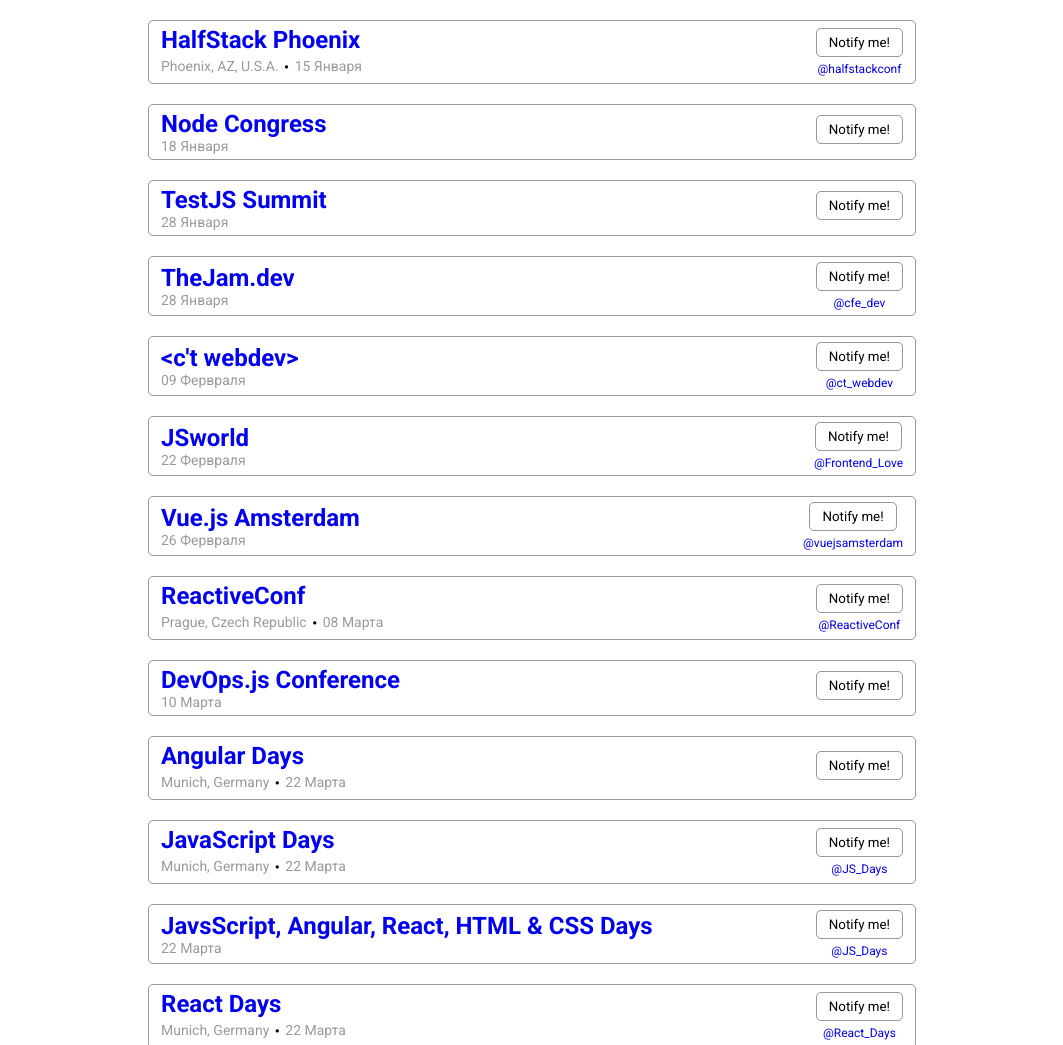
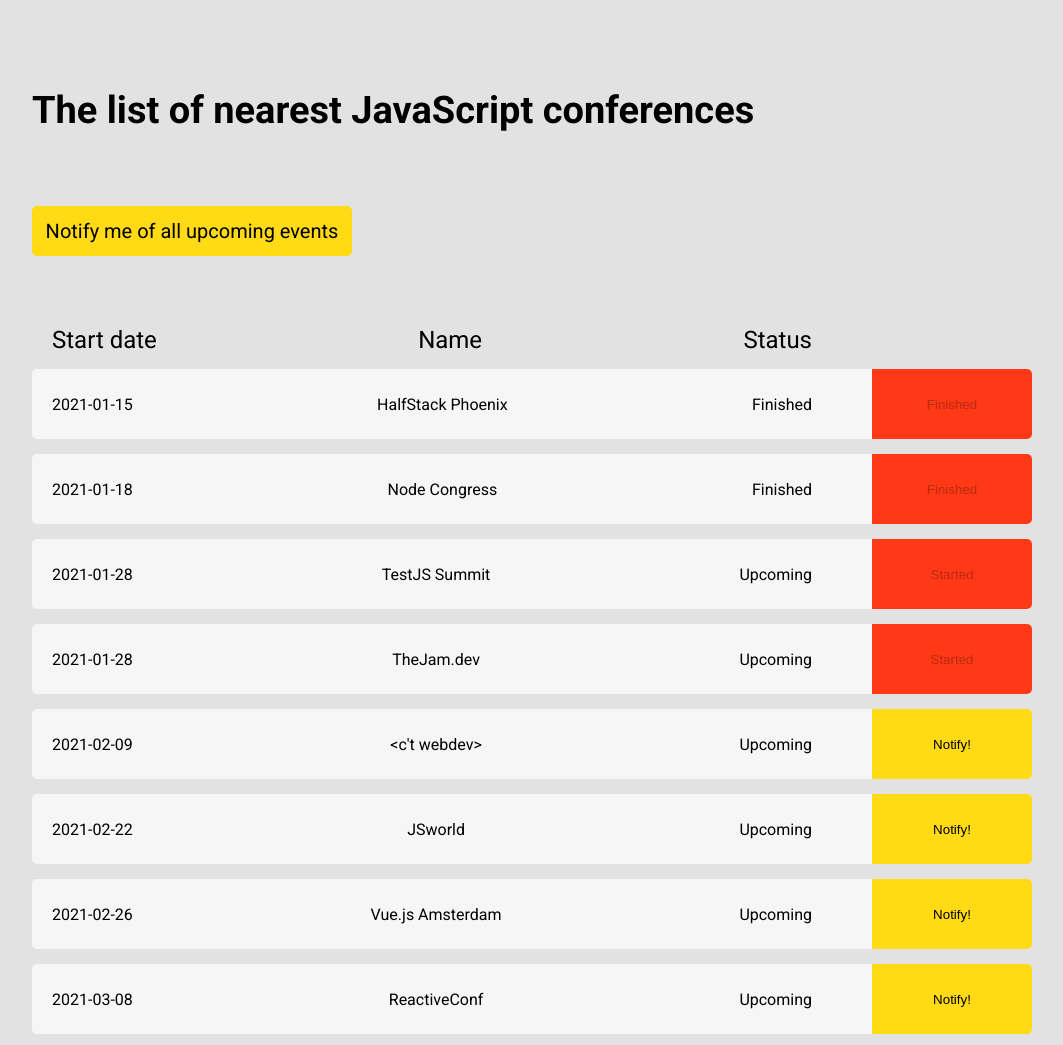
Before and after one commit to IwanMaks/notifycation, a website: page index.html in a window 1280 px wide. Shown: the top 1045 px of the page, without its empty margins (108-1171 px from the left). Drawn offline with Linux system fonts and the light colour scheme.

Commit message:
add beauty layout and some fitch

```diff
--- a/css/style.sass
+++ b/css/style.sass
@@ -1,69 +1,143 @@
 body
+  box-sizing: border-box
+  background-color: #E2E2E2
   font-family: Roboto, sans-serif
-  box-sizing: border-box
-  width: 100%
-  margin: 0 auto
+  display: flex
+  justify-content: center
 
-button
-  cursor: pointer
-  border: none
-  background: transparent
-  &:active, &:focus
-    outline: none
-
-a
-  text-decoration: none
+ul
+  list-style: none
+  margin: 0
+  padding: 0
 
 .container
-  width: 60%
-  margin: 0 auto
+  width: 1000px
+  padding-top: 10vh
 
-.cards
-  margin-top: 20px
+.container__header
+  width: 100%
+  height: 168px
+  padding-bottom: 40px
+  display: flex
+  flex-direction: column
+  align-items: flex-start
+  justify-content: space-between
 
-.card
-  border: 1px solid rgba(0, 0, 0, .4)
+.container__header__heading
+  font-size: 38px
+  font-weight: 900
+  width: 80%
+  margin-block-start: 0
+  margin-block-end: 0
+
+.container__header__subscription-button
+  width: 320px
+  height: 50px
   border-radius: 5px
-  padding: 5px 12px
+  border: none
+  font-family: Roboto, sans-serif
+  font-size: 20px
+  font-weight: 400
+  background-color: #FFDA15
+  transition: 0.2s ease-in
+  &:hover
+    background-color: #FFB800
+    transition: 0.2s ease-in
+  &:focus
+    outline: none
+    transition: 0.2s ease-in
+  &:active
+    background-color: #FFB800
+    filter: brightness(0.7)
+    outline: none
+    transition: 0.2s ease-in
+
+.container__header__subscription-button-error
+  width: 320px
+  height: 50px
+  border-radius: 5px
+  border: none
+  font-family: Roboto, sans-serif
+  font-size: 20px
+  font-weight: 400
+  background-color: #ff3815
+  transition: 0.2s ease-in
+  &:hover
+    background-color: #ff0000
+    transition: 0.2s ease-in
+  &:focus
+    outline: none
+    transition: 0.2s ease-in
+  &:active
+    background-color: #ff0000
+    filter: brightness(0.7)
+    outline: none
+    transition: 0.2s ease-in
+
+.events-list
+  width: 100%
+
+.events-list__header
+  width: 80%
+  padding-top: 30px
+  display: flex
   justify-content: space-between
   align-items: center
+
+.events-list__header__heading
+  padding: 0 20px
+  margin: 0
+  font-size: 24px
+  font-weight: 400
+
+.events-list__wrapper
+  width: 100%
+
+.events-list__element
+  width: 100%
+  height: 70px
+  margin: 15px 0
+  background-color: #F6F6F6
+  border-radius: 5px
   display: flex
-  margin-bottom: 20px
+  flex-direction: row
+  justify-content: space-between
 
-.place-and-date
+.events-list__element__wrapper
+  width: 80%
+  height: 100%
   display: flex
+  justify-content: space-between
   align-items: center
 
-.place, .date
-  color: rgba(0, 0, 0, .4)
-  font-weight: normal
-  font-size: 14px
+.events-list__element__text
+  padding: 0 20px
 
-.conf-name
-  color: #0b76d8
-  font-weight: bold
-  font-size: 24px
+.container__header__notify-button
+  cursor: pointer
+  width: 16%
+  height: 100%
+  border-radius: 0 5px 5px 0
+  background-color: #FFDA15
+  border: none
+  transition: 0.5s ease-in
   &:hover
-    color: darken(#0b76d8, 50)
-    transition: all 300ms ease-in
+    background-color: #FFB800
+    border: none
+    outline: none
+    transition: 0.5s ease-in
+  &:focus
+    outline: none
+    transition: 0.2s ease-in
+  &:active
+    filter: brightness(1.5)
+    outline: none
+    transition: 0.2s ease-in
 
-.buttons-and-links
-  text-align: center
-
-.notification
-  font-family: Roboto, sans-serif
-  border: 1px solid rgba(0, 0, 0, .4)
-  border-radius: 5px
-  padding: 6px 12px
-  margin-bottom: 5px
-  transition: all 300ms ease-in
-  &:hover
-    color: white
-    border: 1px solid #0b76d8
-    background: #0b76d8
-    transition: all 300ms ease-in
-
-.twitter
-  font-family: Roboto, sans-serif
-  font-weight: normal
-  font-size: 12px
+.container__header__notify-button-error
+  width: 16%
+  height: 100%
+  border-radius: 0 5px 5px 0
+  border: none
+  transition: 0.5s ease-in
+  background-color: #ff3815
--- a/index.html
+++ b/index.html
@@ -10,8 +10,19 @@
 <body>
 
 <div class="container">
-    <div class="cards">
+    <section class="container__header">
+        <h1 class="container__header__heading">The list of nearest JavaScript conferences</h1>
+        <button class="container__header__subscription-button">Notify me of all upcoming events</button>
+    </section>
+    <div class="events-list">
+        <section class="events-list__header">
+            <h2 class="events-list__header__heading">Start date</h2>
+            <h2 class="events-list__header__heading">Name</h2>
+            <h2 class="events-list__header__heading">Status</h2>
+        </section>
+        <ul class="events-list__wrapper">
 
+        </ul>
     </div>
 </div>
 
--- a/js/index.js
+++ b/js/index.js
@@ -1,28 +1,51 @@
-let data = []
-const cards = document.querySelector('.cards')
+let dataJson = []
+const cards = document.querySelector('.events-list__wrapper')
+const allSub = document.querySelector('.container__header__subscription-button')
+
+if (localStorage.getItem('all')) {
+    allSub.textContent = 'Cancel all my subscriptions'
+    allSub.className = 'container__header__subscription-button-error'
+}
+
+allSub.addEventListener('click', event => {
+    if (!localStorage.getItem('all')) {
+        dataJson.forEach(item => {
+            localStorage.setItem(item.name, item.startDate)
+        })
+        localStorage.setItem('all', 'true')
+        event.target.textContent = 'Cancel all my subscriptions'
+        allSub.className = 'container__header__subscription-button-error'
+        renderCard(dataJson)
+    } else {
+        localStorage.clear()
+        event.target.textContent = 'Notify me of all upcoming events'
+        allSub.className = 'container__header__subscription-button'
+        renderCard(dataJson)
+    }
+})
 
 const logicDate = (date, name) => {
     if (date-Date.now() < 0) {
-        new Notification('Уведомление от календаря', {
-            body: 'Конференция ' + name + ' закончилась',
+        new Notification('The notification from the calendar', {
+            body: 'Conference ' + name + ' finished',
             icon: 'https://img2.freepng.ru/20180415/rse/kisspng-computer-icons-vector-avatar-friends-5ad3420d608ec0.3997693115237944453955.jpg'
         });
         localStorage.removeItem(name)
     } else if (date-Date.now() < 345600000 && date-Date.now() > 172800000 && !localStorage.getItem(name+'-3')){
-        new Notification('Уведомление от календаря', {
-            body: 'Конференция ' + name + ' начнётся через 3 дня',
+        new Notification('The notification from the calendar', {
+            body: 'Conference ' + name + ' starts in 3 days',
             icon: 'https://img2.freepng.ru/20180415/rse/kisspng-computer-icons-vector-avatar-friends-5ad3420d608ec0.3997693115237944453955.jpg'
         });
         localStorage.setItem(name+'-3', 'true')
     } else if (date-Date.now() < 691200000 && date-Date.now() > 518400000 && !localStorage.getItem(name+'-7')) {
-        new Notification('Уведомление от календаря', {
-            body: 'Конференция ' + name + ' начнётся через 7 дней',
+        new Notification('The notification from the calendar', {
+            body: 'Conference ' + name + ' starts in 7 days',
             icon: 'https://img2.freepng.ru/20180415/rse/kisspng-computer-icons-vector-avatar-friends-5ad3420d608ec0.3997693115237944453955.jpg'
         });
         localStorage.setItem(name+'-7', 'true')
     } else if (date-Date.now() < 1296000000 && date-Date.now() > 1123200000 && !localStorage.getItem(name+'-14')) {
-        new Notification('Уведомление от календаря', {
-            body: 'Конференция ' + name + ' начнётся через 14 дней',
+        new Notification('The notification from the calendar', {
+            body: 'Conference ' + name + ' starts in 14 days',
             icon: 'https://img2.freepng.ru/20180415/rse/kisspng-computer-icons-vector-avatar-friends-5ad3420d608ec0.3997693115237944453955.jpg'
         });
         localStorage.setItem(name+'-14', 'true')
@@ -30,6 +53,7 @@
 }
 
 const setNotifyReload = (data) => {
+    dataJson = data
     data.forEach(item => {
         if (localStorage.getItem(item.name)) {
             const date = Date.parse(localStorage.getItem(item.name))
@@ -39,8 +63,8 @@
 }
 
 const trueNotify = name => {
-    new Notification('Уведомление от календаря', {
-        body: 'Теперь вы получите уведомление о конференции ' + name,
+    new Notification('The notification from the calendar', {
+        body: 'You will now receive a notification about the conference ' + name,
         icon: 'https://img2.freepng.ru/20180415/rse/kisspng-computer-icons-vector-avatar-friends-5ad3420d608ec0.3997693115237944453955.jpg'
     });
 
@@ -49,14 +73,23 @@
     logicDate(date, name)
 }
 
+const realDate = date => {
+    if (Date.parse(date) - Date.now() < 0) {
+        return 'Finished'
+    } else {
+        return 'Upcoming'
+    }
+}
+
 const setNotify = event => {
     const date = event.target.dataset.date
     const name = event.target.dataset.name
 
     localStorage.setItem(name, date)
+    renderCard(dataJson)
 
     if (!("Notification" in window)) {
-        alert('Ваш браузер не поддерживает HTML Notifications, его необходимо обновить.');
+        alert('Your browser unsupported HTML Notifications, it needs to be updated.');
     } else if (Notification.permission === "granted") {
         trueNotify(name)
     } else if (Notification.permission !== 'denied') {
@@ -64,101 +97,78 @@
             if (permission === "granted") {
                 trueNotify(name)
             } else {
-                alert('Вы запретили показывать уведомления');
+                alert('You have banned the display of notifications');
             }
         });
     }
 }
 
-const dateFormat = date => {
-    switch (date.slice(5, 7)) {
-        case '01':
-            return 'Января'
-        case '02':
-            return 'Фервраля'
-        case '03':
-            return 'Марта'
-        case '04':
-            return 'Апреля'
-        case '05':
-            return 'Мая'
-        case '06':
-            return 'Июня'
-        case '07':
-            return 'Июля'
-        case '08':
-            return 'Августа'
-        case '09':
-            return 'Сентября'
-        case '10':
-            return 'Октября'
-        case '11':
-            return 'Ноября'
-        case '12':
-            return 'Декабря'
+const clearNotify = (event) => {
+    localStorage.removeItem(event.target.dataset.name)
+    if (localStorage.getItem('all')) {
+        localStorage.removeItem('all')
+        allSub.textContent = 'Notify me of all upcoming events'
+        allSub.className = 'container__header__subscription-button'
     }
+    renderCard(dataJson)
 }
 
 const renderCard = confData => {
+    cards.textContent = ''
     confData.forEach(item => {
-        let place = ''
-        let date = ''
-        let twitter = ''
-        if (item.city && item.country) {
-            place = `
-                <div class="place-and-date">
-                    <div class="place">${item.city}, ${item.country}</div>
-                    ・
-                    <div class="date">${item.startDate.slice(8, 10)} ${dateFormat(item.startDate)}</div>
-                </div>
+        let button = ''
+        if (localStorage.getItem(item.name) && realDate(item.startDate) !== 'Finished') {
+            button = `
+                <button
+                    class="container__header__notify-button-error"
+                    onclick="clearNotify(event)"
+                    data-name="${item.name}"
+                >
+                Unsub!
+                </button>
+            `
+        } else if (realDate(item.startDate) === 'Finished' && realDate(item.endDate) !== 'Finished') {
+            button = `
+                <button class="container__header__notify-button-error" disabled>Started</button>
+            `
+        } else if (realDate(item.startDate) === 'Finished' && realDate(item.endDate) === 'Finished') {
+            button = `
+                <button class="container__header__notify-button-error" disabled>Finished</button>
             `
         } else {
-            date = `
-                <div class="place-and-date">
-                    <div class="date">${item.startDate.slice(8, 10)} ${dateFormat(item.startDate)}</div>
-                </div>
-            `
-        }
-
-        if (item.twitter) {
-            twitter = `
-                <div class="twitter">
-                    <a href="https://twitter.com/${item.twitter}" target="_blank">${item.twitter}</a>
-                </div>
+            button = `
+                <button
+                    class="container__header__notify-button"
+                    onclick="setNotify(event)"
+                    data-date="${item.startDate}"
+                    data-name="${item.name}"
+                >
+                Notify!
+                </button>
             `
         }
         cards.insertAdjacentHTML('beforeend', `
-            <div class="card">
-                <div class="main-info">
-                    <div class="conf-name">
-                        <a href="${item.url}" target="_blank">${item.name}</a>
-                    </div>
-                    ${item.city && item.country ? place : date }
-                </div>
-                <div class="buttons-and-links">
-                    <button class="notification" onclick="setNotify(event)" data-date="${item.startDate}" data-name="${item.name}">Notify me!</button>
-                    ${twitter}
-                </div>
-            </div>
+            <li class="events-list__element">
+                <section class="events-list__element__wrapper">
+                    <p class="events-list__element__text">${item.startDate}</p>
+                    <p class="events-list__element__text">${item.name}</p>
+                    <p class="events-list__element__text">${realDate(item.endDate)}</p>
+                </section>
+                ${button}
+            </li>
         `)
     })
 }
 
+const initializeRequest = async() => {
+    await fetch('./data.json')
+        .then(response => {
+            return response.json()
+        })
+        .then(data => {
+            setNotifyReload(data)
+            renderCard(data)
+        })
+}
 
-const request = new XMLHttpRequest();
-request.addEventListener('readystatechange', () => {
-    if (request.readyState !== 4) {
-        return;
-    }
-
-    if (request.status === 200) {
-        data = JSON.parse(request.response)
-        setNotifyReload(data)
-        renderCard(data)
-    } else {
-        console.log('Error');
-    }
-});
-request.open('GET', './data.json');
-request.setRequestHeader('Content-Type', 'application/json');
-request.send();
+initializeRequest()
```
Also changed, not shown: css/style.css, 1 other file.
